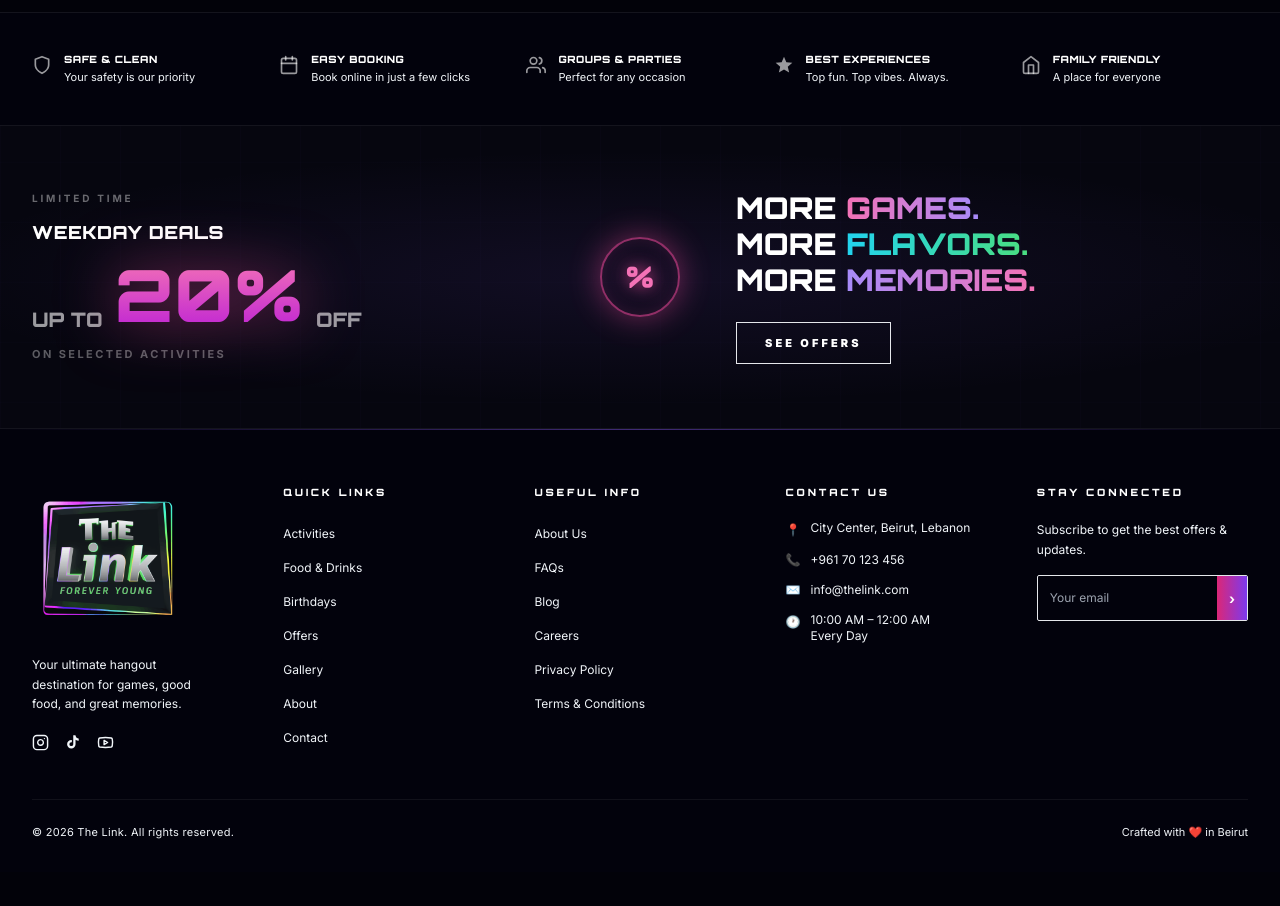
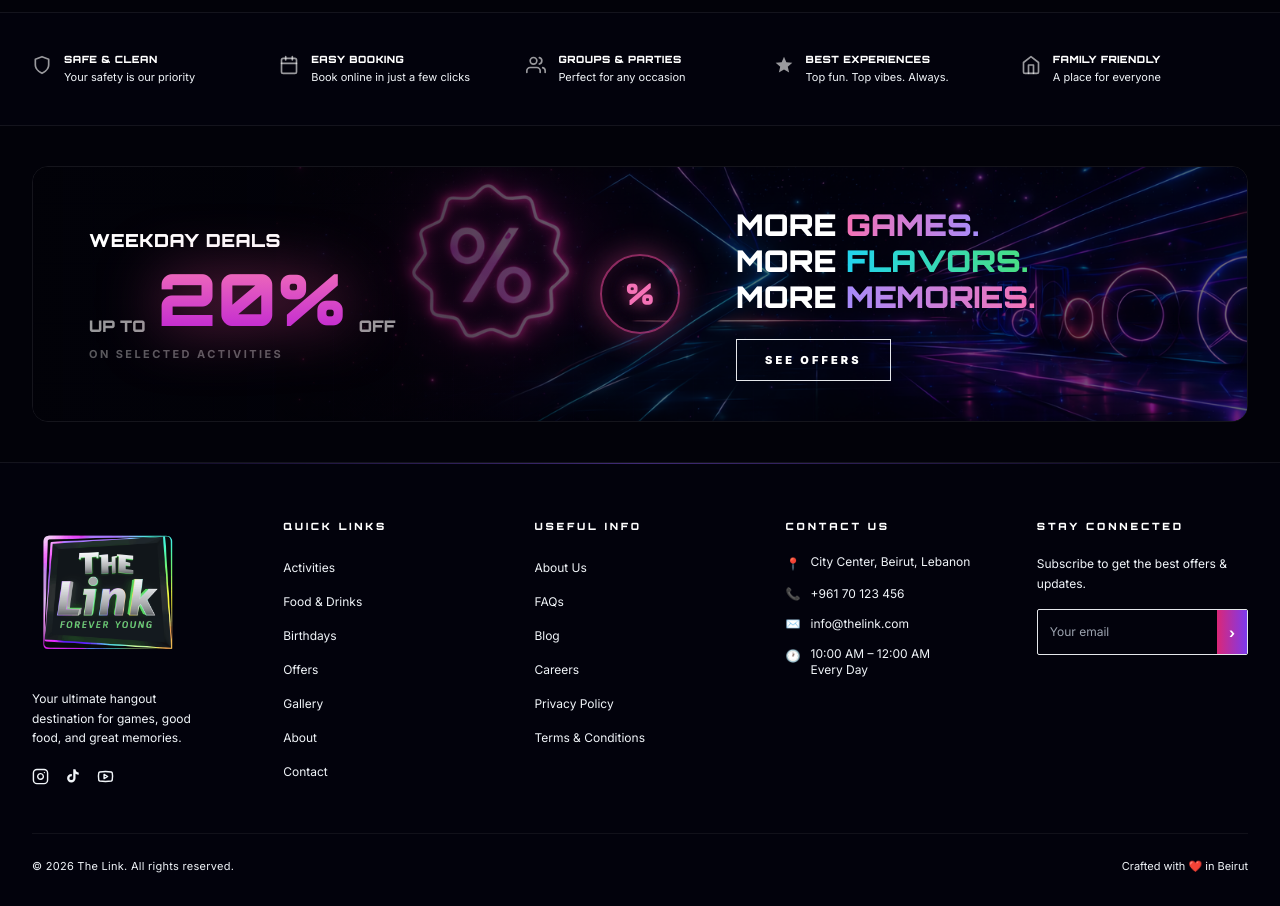
Before and after one commit to Arzzon-gg/link-landing, a Next.js app: page / in a window 1280 px wide. Shown: the part 1740-2646 px from the top of the page. Before the commit the page ends 2612 px from the top, so only its background shows below. Built offline with nearby package versions, Linux system fonts and the light colour scheme.

Commit message:
feat: add background image to Offers component for enhanced visual appeal

```diff
--- a/src/components/landing/Offers.tsx
+++ b/src/components/landing/Offers.tsx
@@ -1,32 +1,45 @@
+import Image from 'next/image';
 import Link from 'next/link';
 
 export function Offers() {
   return (
-    <section id="offers" className="relative py-16 px-4 sm:px-6 lg:px-8 overflow-hidden">
-      {/* Background */}
-      <div className="absolute inset-0 bg-[#06060f]" />
-      <div className="pointer-events-none absolute inset-0 bg-[radial-gradient(ellipse_80%_60%_at_50%_50%,rgba(139,92,246,0.09),transparent_70%)]" />
-      {/* Neon scan lines */}
-      <div className="pointer-events-none absolute inset-0 arcade-grid opacity-30" />
+    <section id="offers" className="py-10 px-4 sm:px-6 lg:px-8">
+      <div className="max-w-7xl mx-auto">
 
-      <div className="relative z-10 max-w-7xl mx-auto">
+        {/* Contained card — image fills this rounded box */}
+        <div className="relative rounded-2xl overflow-hidden border border-white/[0.08]">
+          {/* Background image */}
+          <Image
+            src="/images/offer_bg.png"
+            alt=""
+            fill
+            className="object-cover object-center !left-[20%]"
+          />
+          {/* Dark overlay */}
+          <div className="pointer-events-none absolute inset-0 bg-[#020209]/55" />
+          {/* Left edge fade so text sits cleanly */}
+          <div className="pointer-events-none absolute inset-0 bg-gradient-to-r from-[#020209]/80 via-transparent to-transparent" />
+          {/* Arcade grid scanlines */}
+          <div className="pointer-events-none absolute inset-0 arcade-grid opacity-15" />
+
+          {/* Content */}
+          <div className="relative z-10 py-10 px-8 lg:px-14">
             <div className="grid md:grid-cols-[1fr_auto_1fr] gap-8 md:gap-14 items-center">
 
               {/* Left: Weekday deals */}
               <div>
-            <p className="text-white/40 text-[10px] font-bold tracking-[0.28em] uppercase mb-3">LIMITED TIME</p>
-            <p className="font-orbitron font-black text-lg text-white uppercase tracking-wide mb-3">
+                <p className="font-orbitron font-black text-base lg:text-lg text-white uppercase tracking-wide mb-2">
                   WEEKDAY DEALS
                 </p>
-            <div className="flex items-end gap-3 mb-4">
-              <span className="text-white/60 font-orbitron font-black text-xl uppercase leading-none">UP TO</span>
+                <div className="flex items-end gap-3 mb-3">
+                  <span className="text-white/60 font-orbitron font-black text-base uppercase leading-none">UP TO</span>
                   <span
                     className="font-orbitron font-black text-6xl lg:text-7xl leading-none bg-gradient-to-b from-pink-400 to-fuchsia-600 bg-clip-text text-transparent"
-                style={{ textShadow: 'none', filter: 'drop-shadow(0 0 30px rgba(236,72,153,0.55))' }}
+                    style={{ filter: 'drop-shadow(0 0 30px rgba(236,72,153,0.55))' }}
                   >
                     20%
                   </span>
-              <span className="text-white/60 font-orbitron font-black text-xl uppercase leading-none">OFF</span>
+                  <span className="text-white/60 font-orbitron font-black text-base uppercase leading-none">OFF</span>
                 </div>
                 <p className="text-white/35 text-[11px] font-bold tracking-[0.22em] uppercase">
                   ON SELECTED ACTIVITIES
@@ -77,6 +90,9 @@ export function Offers() {
 
             </div>
           </div>
+        </div>
+
+      </div>
     </section>
   );
 }
```
Also changed, not shown: public/images/offer_bg.png (added). Lines whose indentation alone changed are shown as unchanged.
